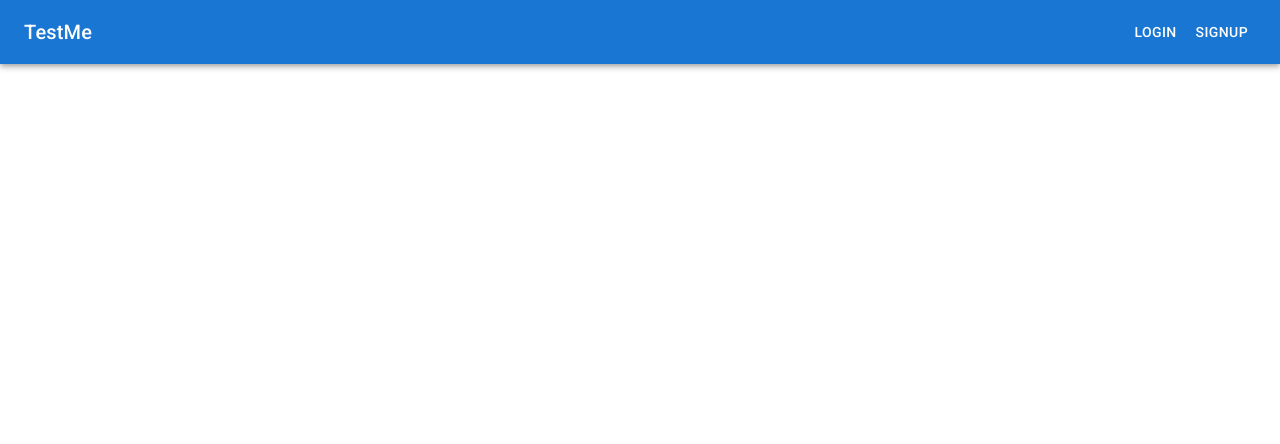
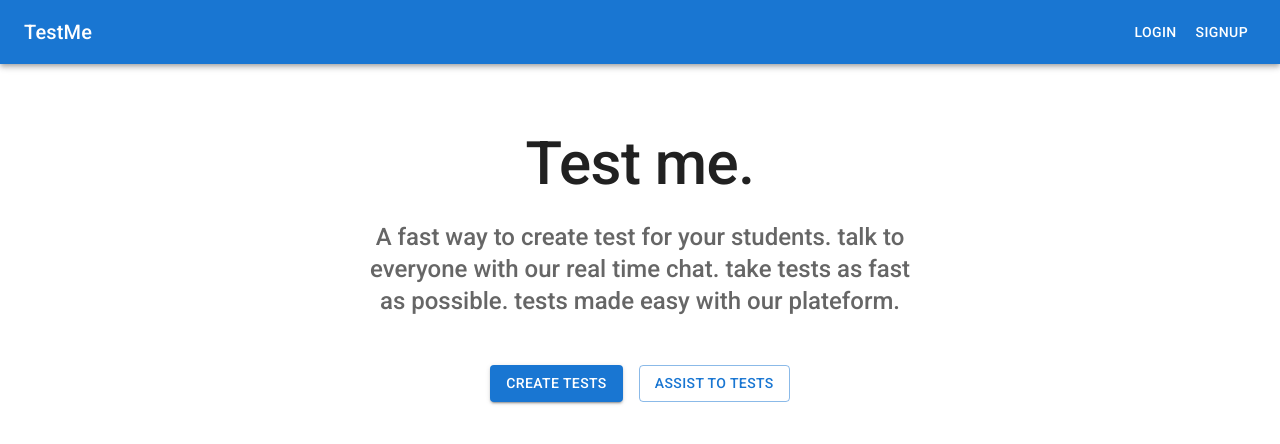
Before and after one commit to alpha0zero/testme, a Next.js app: page / in a window 1280 px wide. Shown: the top 444 px of the page. Built offline with nearby package versions, Linux system fonts and the light colour scheme.

Commit message:
ui debugging

```diff
--- a/components/AppBar.tsx
+++ b/components/AppBar.tsx
@@ -9,7 +9,7 @@ import Link from "next/link";
 export default function ButtonAppBar() {
   return (
     <Box sx={{ flexGrow: 1 }}>
-      <AppBar position="sticky">
+      <AppBar position="relative">
         <Toolbar>
           <Link href="/">
             <Typography
--- a/pages/index.tsx
+++ b/pages/index.tsx
@@ -1,12 +1,53 @@
 import type { NextPage } from "next";
 import Button from "@mui/material/Button";
 import DrawerAppBar from "../components/AppBar";
+import Container from "@mui/material/Container";
+import Typography from "@mui/material/Typography";
+import Stack from "@mui/material/Stack";
+import Box from "@mui/material/Box";
 
 const Home: NextPage = () => {
   return (
     <>
       <DrawerAppBar />
-      <div></div>
+      <Box
+        sx={{
+          bgcolor: "background.paper",
+          pt: 8,
+          pb: 6,
+        }}
+      >
+        <Container maxWidth="sm" sx={{ width: "100vh" }}>
+          <Typography
+            component="h1"
+            variant="h2"
+            align="center"
+            color="text.primary"
+            gutterBottom
+          >
+            Test me.
+          </Typography>
+          <Typography
+            variant="h5"
+            align="center"
+            color="text.secondary"
+            paragraph
+          >
+            A fast way to create test for your students. talk to everyone with
+            our real time chat. take tests as fast as possible. tests made easy
+            with our plateform.
+          </Typography>
+          <Stack
+            sx={{ pt: 4 }}
+            direction="row"
+            spacing={2}
+            justifyContent="center"
+          >
+            <Button variant="contained">Create tests</Button>
+            <Button variant="outlined">Assist to tests</Button>
+          </Stack>
+        </Container>
+      </Box>
     </>
   );
 };
```
